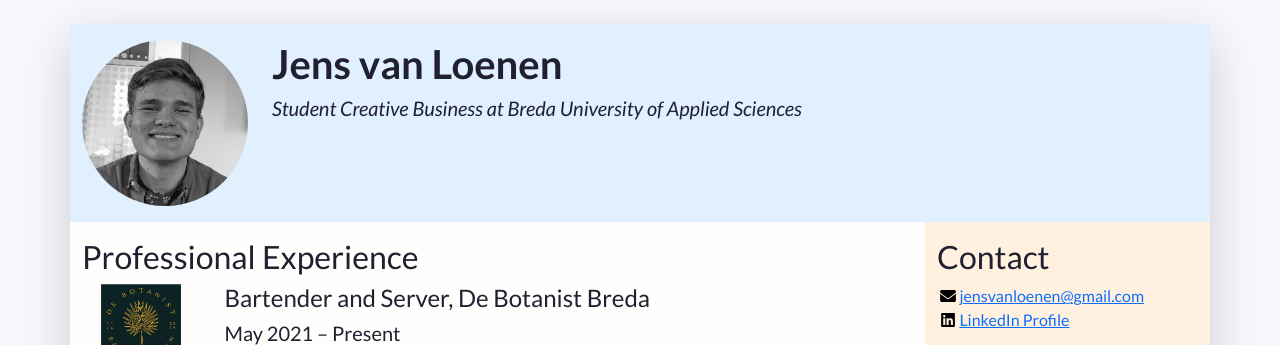
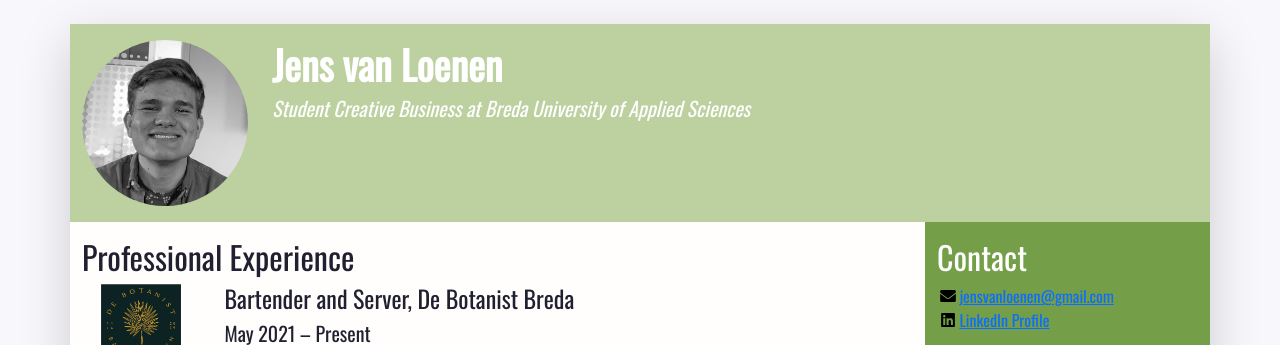
Before and after one commit to jensvanloenen/CV, a plain HTML site: page index.html in a window 1280 px wide. Shown: the top 345 px of the page. Drawn offline with nearby package versions, Linux system fonts and the light colour scheme.

Commit message:
CSS and style changes

```diff
--- a/css/styles.css
+++ b/css/styles.css
@@ -1,12 +1,12 @@
 /* Use this file to use your own styles*/
 
 /* Import declaration to use Google Fonts - check https://fonts.google.com/ for details */
-@import url('https://fonts.googleapis.com/css2?family=Lato:ital,wght@0,400;0,700;1,400;1,700&display=swap');
+@import url('https://fonts.googleapis.com/css2?family=Oswald&display=swap');
 
 /* Styles for the body */
 
 body {
-	font-family: Lato, "Open Sans", Roboto, "Segoe UI", "Helvetica Neue", Helvetica, Arial, sans-serif;
+	font-family:'Oswald', sans-serif;
 	color: #202030;
 	background-color: #f8f8fc;
 }
@@ -14,7 +14,8 @@ body {
 /* Styles for custom classes in the document. (There are more, try to find them out!) */
 
 .resume-header {
-    background-color: #e0f0ff;
+    background-color: #BDD09F;
+	color:WHITE
 }
 
 .resume-main {
@@ -22,7 +23,8 @@ body {
 }
 
 .resume-aside {
-	background-color: #fff0e0;
+	background-color: #749E47;
+	color:white
 }
 
 /* Styles for lists in the document */
```
